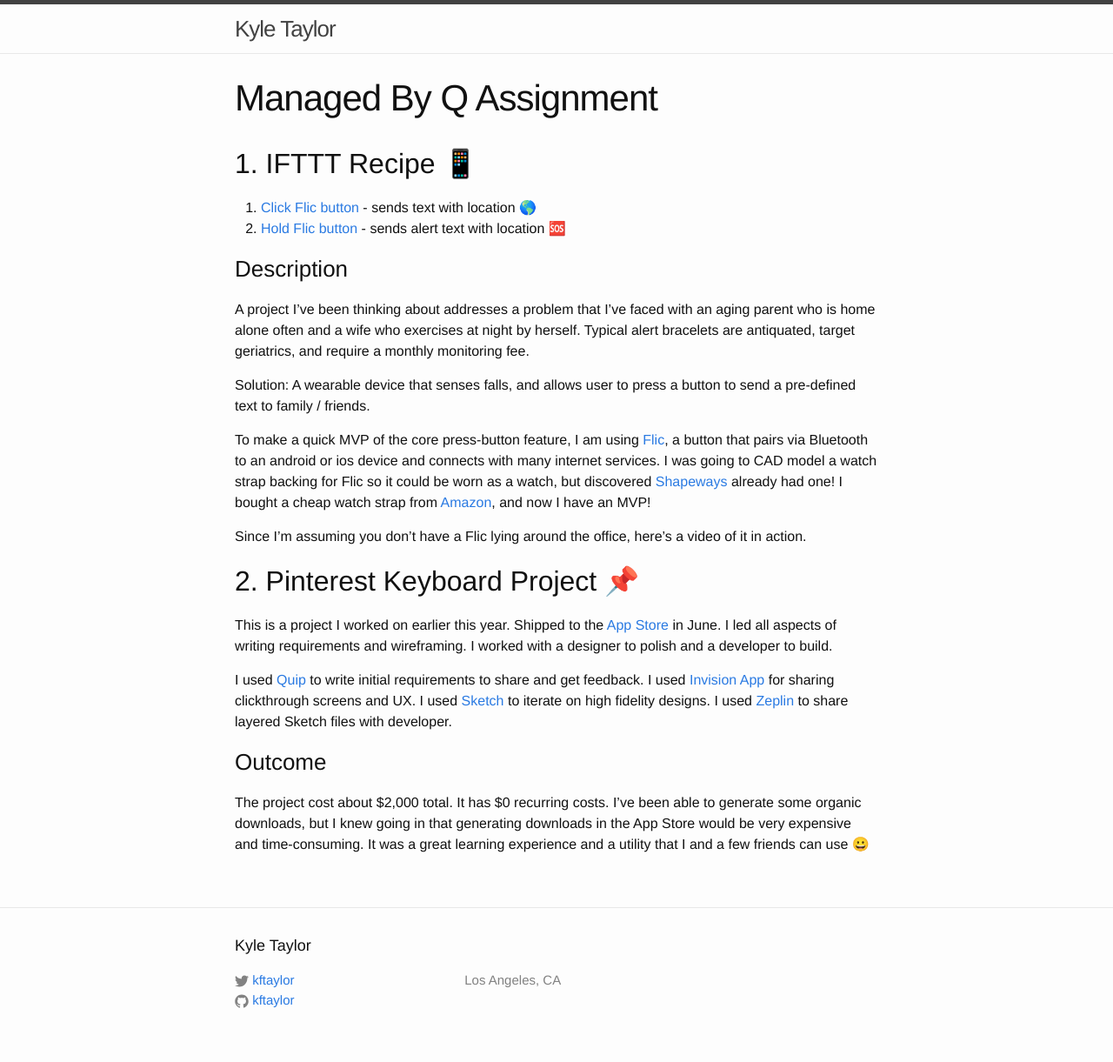
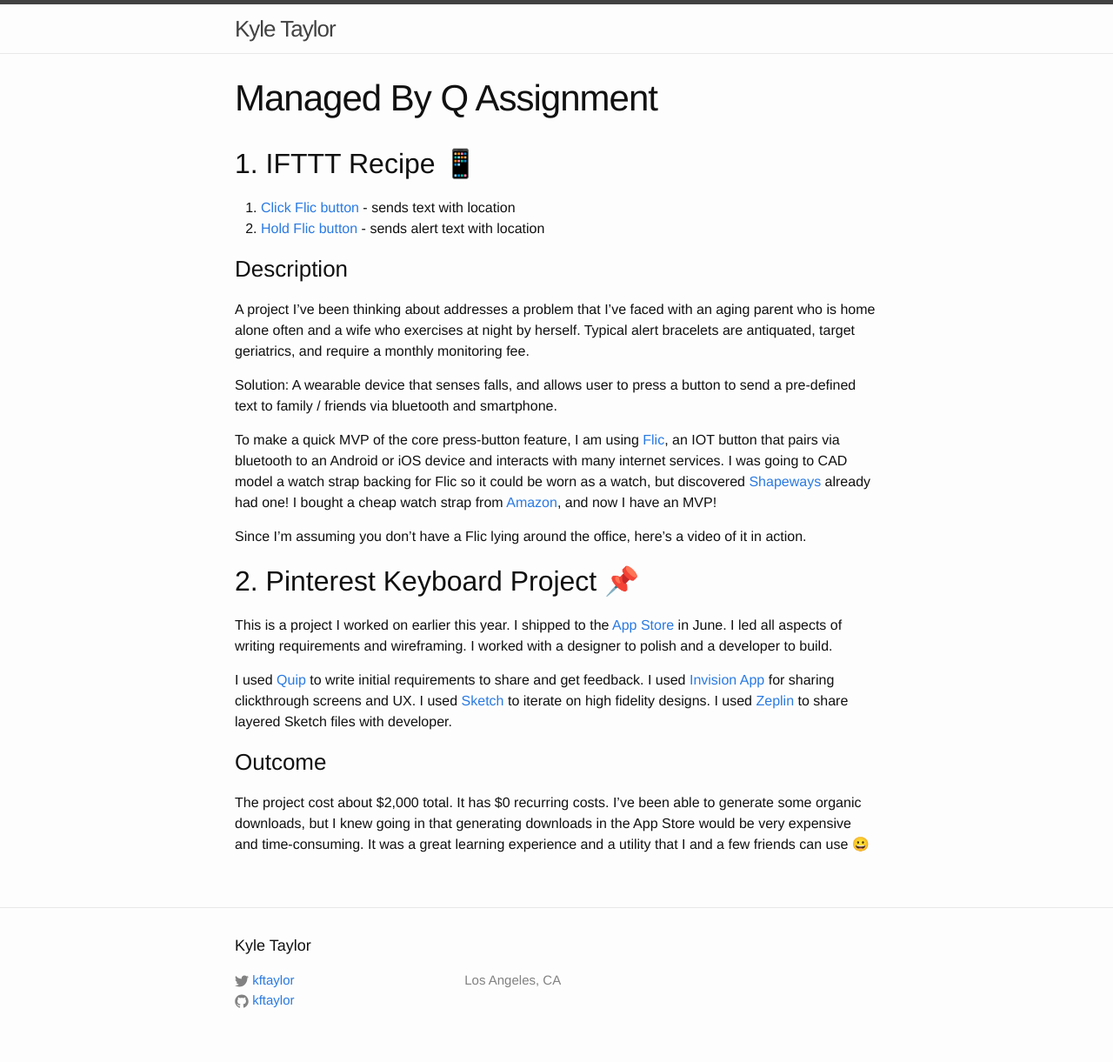
Before and after one commit to kftaylor/kftaylor.github.io, a Jekyll site: the page built from about.md, in a window 1280 px wide. Shown: the whole page at 87% size. Built offline with Jekyll 4.4.1, drawn with Linux system fonts in a browser that asks for light colours.

Commit message:
Update from Forestry.io - about.md

```diff
--- a/about.md
+++ b/about.md
@@ -5,22 +5,22 @@
 ---
 ## <span style="font-weight: normal;">1\. IFTTT Recipe 📱</span>
 
-1.  [Click Flic button](https://ifttt.com/applets/44303349d-if-you-click-flic-then-share-location-in-sms){:target="_blank"} - sends text with location 🌎
-2.  [Hold Flic button](https://ifttt.com/applets/44350944d-if-you-hold-flic-then-send-an-alert-sms-with-location){:target="_blank"} - sends alert text with location 🆘
+1.  [Click Flic button](https://ifttt.com/applets/44303349d-if-you-click-flic-then-share-location-in-sms){:target="_blank"} - sends text with location
+2.  [Hold Flic button](https://ifttt.com/applets/44350944d-if-you-hold-flic-then-send-an-alert-sms-with-location){:target="_blank"} - sends alert text with location
 
 ### <span style="font-weight: normal;">Description</span>
 
 A project I’ve been thinking about addresses a problem that I’ve faced with an aging parent who is home alone often and a wife who exercises at night by herself. Typical alert bracelets are antiquated, target geriatrics, and require a monthly monitoring fee.
 
-Solution: A wearable device that senses falls, and allows user to press a button to send a pre-defined text to family / friends.
+Solution: A wearable device that senses falls, and allows user to press a button to send a pre-defined text to family / friends via bluetooth and smartphone.
 
-To make a quick MVP of the core press-button feature, I am using [Flic](http://flic.io){:target="_blank"}, a button that pairs via Bluetooth to an android or ios device and connects with many internet services. I was going to CAD model a watch strap backing for Flic so it could be worn as a watch, but discovered [Shapeways](http://shpws.me/LeuU){:target="_blank"} already had one! I bought a cheap watch strap from [Amazon](https://www.amazon.com/gp/product/B017CK4PAQ/ref=oh_aui_detailpage_o00_s00?ie=UTF8&psc=1){:target="_blank"}, and now I have an MVP!
+To make a quick MVP of the core press-button feature, I am using [Flic](http://flic.io){:target="_blank"}, an IOT button that pairs via bluetooth to an Android or iOS device and interacts with many internet services. I was going to CAD model a watch strap backing for Flic so it could be worn as a watch, but discovered [Shapeways](http://shpws.me/LeuU){:target="_blank"} already had one! I bought a cheap watch strap from [Amazon](https://www.amazon.com/gp/product/B017CK4PAQ/ref=oh_aui_detailpage_o00_s00?ie=UTF8&psc=1){:target="_blank"}, and now I have an MVP!
 
 Since I’m assuming you don’t have a Flic lying around the office, here’s a video of it in action.
 
 ## <span style="font-weight: normal;">2\. Pinterest Keyboard Project 📌</span>
 
-This is a project I worked on earlier this year. Shipped to the [App Store](http://pinkyapp.com){:target="_blank"} in June. I led all aspects of writing requirements and wireframing. I worked with a designer to polish and a developer to build.
+This is a project I worked on earlier this year. I shipped to the [App Store](http://pinkyapp.com){:target="_blank"} in June. I led all aspects of writing requirements and wireframing. I worked with a designer to polish and a developer to build.
 
 I used [Quip](https://quip.com/wBAaA8msyPoN){:target="_blank"} to write initial requirements to share and get feedback. I used [Invision App](https://invis.io/M957BYD8V){:target="_blank"} for sharing clickthrough screens and UX. I used [Sketch](https://sketch.cloud/s/RWOy/p/onboarding){:target="_blank"} to iterate on high fidelity designs. I used [Zeplin](https://scene.zeplin.io/project/56d88a9e32057a3d4cde4666){:target="_blank"} to share layered Sketch files with developer.
 
```
